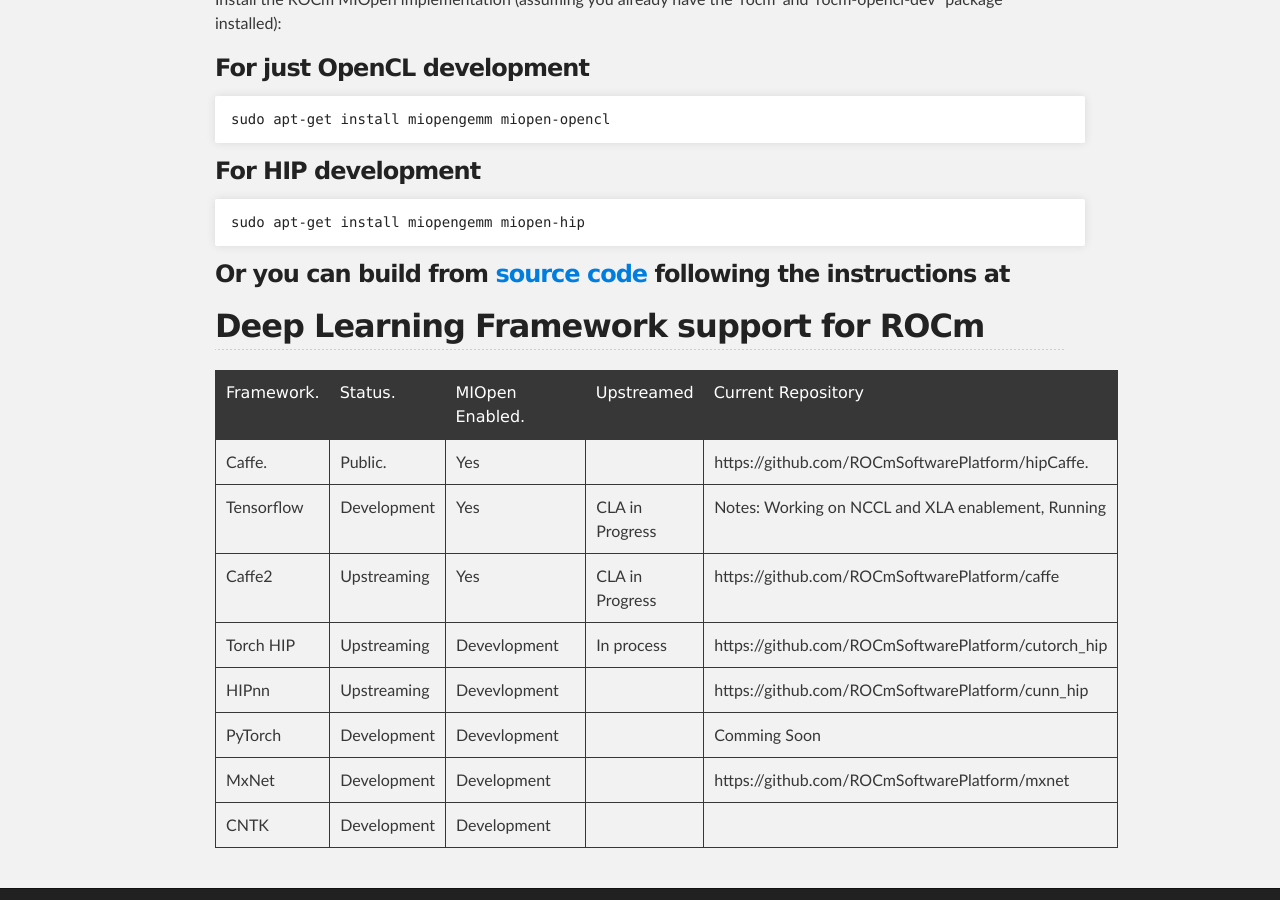
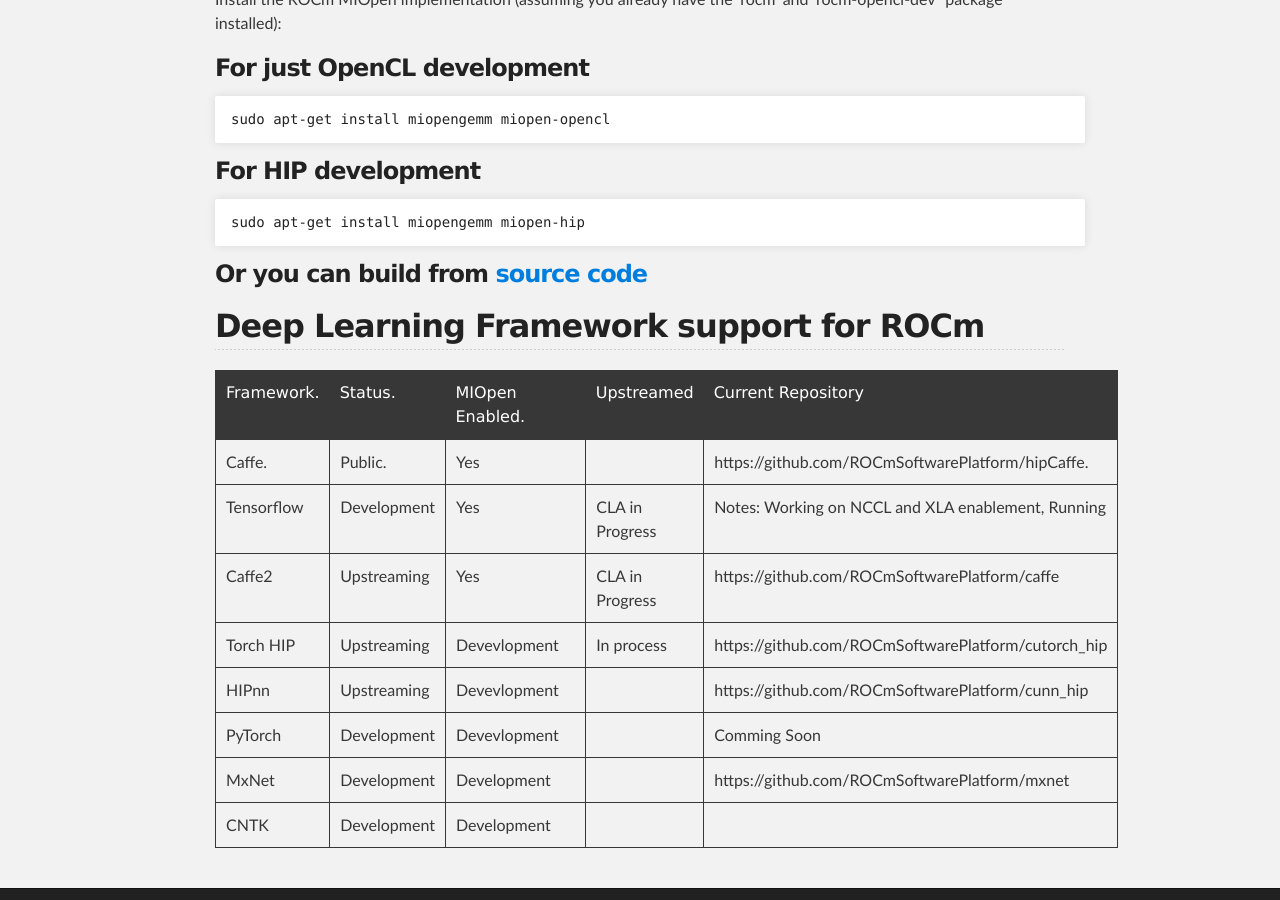
Before and after one commit to ROCm/ROCm.github.io, a Jekyll site: the page built from dl.md, in a window 1280 px wide and 900 px high, scrolled down 932 px. Built offline with Jekyll 4.4.1, drawn with Linux system fonts in a browser that asks for light colours.

Commit message:
Update dl.md

````diff
--- a/dl.md
+++ b/dl.md
@@ -33,7 +33,7 @@
 ```shell
 sudo apt-get install miopengemm miopen-hip
 ```
-### Or you can build from [source code](https://github.com/ROCmSoftwarePlatform/MIOpen) following the instructions at
+### Or you can build from [source code](https://github.com/ROCmSoftwarePlatform/MIOpen)
 
 ## Deep Learning Framework support for ROCm
 
````
